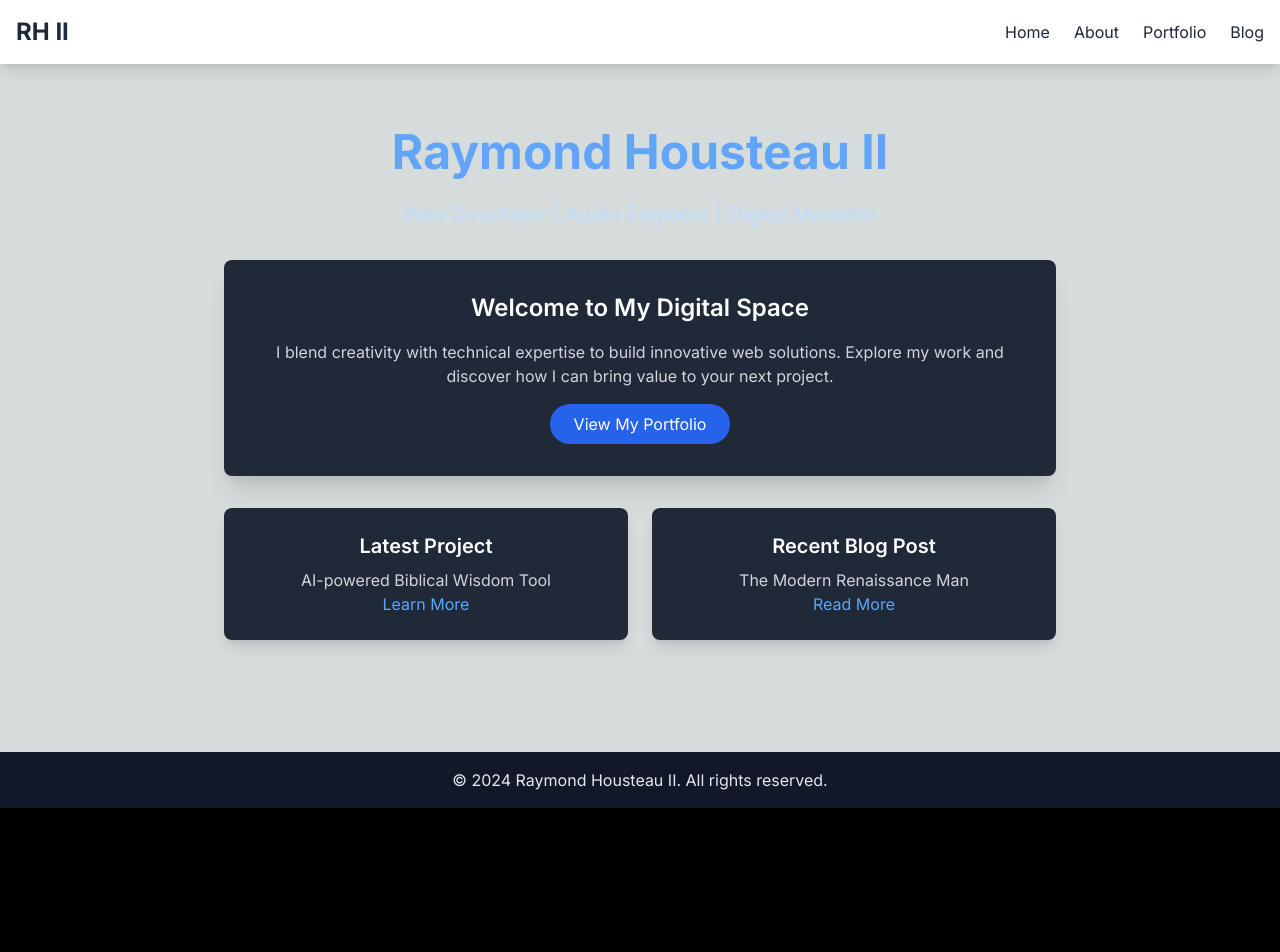
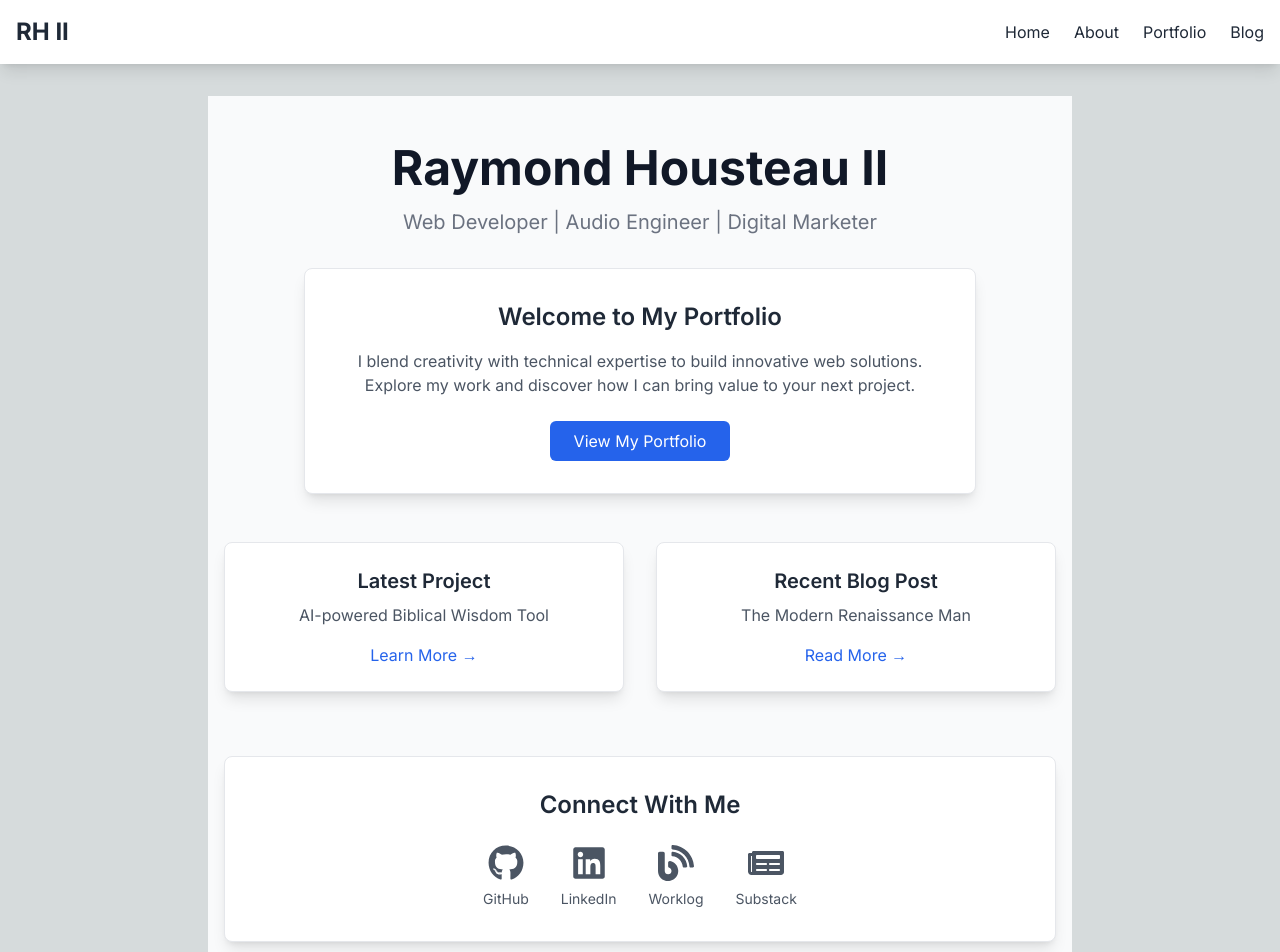
Before and after one commit to RaymondFH/Portfolio-Site, a Next.js app: page / in a window 1280 px wide. Shown: the top 952 px of the page. Before the commit the page ends 808 px from the top, so only its background shows below. Built offline with nearby package versions, Linux system fonts and the light colour scheme.

Commit message:
style updates

```diff
--- a/package.json
+++ b/package.json
@@ -13,6 +13,7 @@
     "next": "14.2.5",
     "react": "^18",
     "react-dom": "^18",
+    "react-icons": "^5.3.0",
     "remark": "^15.0.1",
     "remark-html": "^16.0.1"
   },
--- a/src/app/blog/page.tsx
+++ b/src/app/blog/page.tsx
@@ -5,19 +5,28 @@ export default function Blog() {
   const posts = getSortedPostsData()
 
   return (
-    <div>
-      <h1 className="text-4xl font-bold mb-8 text-white">Blog</h1>
-      <div className="grid gap-8">
-        {posts.map(({ id, date, title, excerpt }) => (
-          <Link href={`/blog/${id}`} key={id} className="block">
-            <div className="bg-gray-800 shadow-lg rounded-lg p-6 hover:shadow-xl transition duration-300">
-              <h2 className="text-2xl font-semibold mb-2 text-blue-300">{title}</h2>
-              <p className="text-gray-400 text-sm mb-4">{date}</p>
-              <p className="text-gray-300">{excerpt}</p>
-              <span className="inline-block mt-4 text-blue-400 hover:text-blue-300">Read More</span>
-            </div>
-          </Link>
-        ))}
+    <div className="bg-gray-50 min-h-screen">
+      <div className="container mx-auto px-4 py-12">
+        <h1 className="text-4xl font-bold mb-8 text-center text-gray-900">Blog</h1>
+        <p className="text-xl text-gray-700 mb-12 text-center max-w-3xl mx-auto">
+          Explore my thoughts on web development, AI, audio engineering, and more. Here, I share insights, experiences, and reflections on my journey in tech and creativity.
+        </p>
+        <div className="grid md:grid-cols-2 gap-8">
+          {posts.map(({ id, date, title, excerpt }) => (
+            <Link href={`/blog/${id}`} key={id} className="block h-full">
+              <div className="bg-white shadow-lg rounded-lg p-6 hover:shadow-xl transition duration-300 border border-gray-200 h-full flex flex-col justify-between">
+                <div>
+                  <h2 className="text-2xl font-semibold mb-2 text-gray-800">{title}</h2>
+                  <p className="text-gray-600 text-sm mb-4">{date}</p>
+                  <p className="text-gray-700">{excerpt}</p>
+                </div>
+                <span className="inline-block mt-4 text-blue-600 hover:text-blue-800 font-semibold">
+                  Read More →
+                </span>
+              </div>
+            </Link>
+          ))}
+        </div>
       </div>
     </div>
   )
--- a/src/app/page.tsx
+++ b/src/app/page.tsx
@@ -1,30 +1,56 @@
 import Link from 'next/link'
+import { FaGithub, FaLinkedin, FaBlog, FaNewspaper } from 'react-icons/fa'
 
 export default function Home() {
   return (
-    <div className="text-center px-4 py-8">
-      <h1 className="text-5xl font-bold mb-6 text-blue-400">Raymond Housteau II</h1>
-      <p className="text-xl mb-8 text-blue-200">Web Developer | Audio Engineer | Digital Marketer</p>
-      <div className="bg-gray-800 shadow-xl rounded-lg p-8 mb-8">
-        <h2 className="text-2xl font-semibold mb-4 text-white">Welcome to My Digital Space</h2>
-        <p className="mb-4 text-gray-300">
+    <div className="bg-gray-50 min-h-screen">
+      <div className="container mx-auto px-4 py-12 text-center">
+        <h1 className="text-5xl font-bold mb-4 text-gray-900">Raymond Housteau II</h1>
+        <p className="text-xl mb-8 text-gray-500">Web Developer | Audio Engineer | Digital Marketer</p>
+        <div className="bg-white shadow-lg rounded-lg p-8 mb-12 max-w-2xl mx-auto border border-gray-200">
+          <h2 className="text-2xl font-semibold mb-4 text-gray-800">Welcome to My Portfolio</h2>
+          <p className="mb-6 text-gray-600">
             I blend creativity with technical expertise to build innovative web solutions.
             Explore my work and discover how I can bring value to your next project.
           </p>
-        <Link href="/portfolio" className="inline-block bg-blue-600 text-white px-6 py-2 rounded-full hover:bg-blue-700 transition duration-300">
+          <Link href="/portfolio" className="inline-block bg-blue-600 text-white px-6 py-2 rounded-md hover:bg-blue-700 transition duration-300">
             View My Portfolio
           </Link>
         </div>
-      <div className="grid grid-cols-1 md:grid-cols-2 gap-6">
-        <div className="bg-gray-800 shadow-lg rounded-lg p-6">
-          <h3 className="text-xl font-semibold mb-2 text-white">Latest Project</h3>
-          <p className="text-gray-300">AI-powered Biblical Wisdom Tool</p>
-          <Link href="/portfolio" className="text-blue-400 hover:underline">Learn More</Link>
+        <div className="grid md:grid-cols-2 gap-8 max-w-4xl mx-auto">
+          <div className="bg-white shadow-lg rounded-lg p-6 border border-gray-200 hover:shadow-xl transition duration-300">
+            <h3 className="text-xl font-semibold mb-2 text-gray-800">Latest Project</h3>
+            <p className="text-gray-600 mb-4">AI-powered Biblical Wisdom Tool</p>
+            <Link href="/portfolio" className="text-blue-600 hover:text-blue-800 transition duration-300">Learn More →</Link>
           </div>
-        <div className="bg-gray-800 shadow-lg rounded-lg p-6">
-          <h3 className="text-xl font-semibold mb-2 text-white">Recent Blog Post</h3>
-          <p className="text-gray-300">The Modern Renaissance Man</p>
-          <Link href="/blog" className="text-blue-400 hover:underline">Read More</Link>
+          <div className="bg-white shadow-lg rounded-lg p-6 border border-gray-200 hover:shadow-xl transition duration-300">
+            <h3 className="text-xl font-semibold mb-2 text-gray-800">Recent Blog Post</h3>
+            <p className="text-gray-600 mb-4">The Modern Renaissance Man</p>
+            <Link href="/blog" className="text-blue-600 hover:text-blue-800 transition duration-300">Read More →</Link>
+          </div>
+        </div>
+
+        {/* New links section */}
+        <div className="mt-16 bg-white shadow-lg rounded-lg p-8 max-w-4xl mx-auto border border-gray-200">
+          <h3 className="text-2xl font-semibold mb-6 text-gray-800">Connect With Me</h3>
+          <div className="flex justify-center space-x-8">
+            <a href="https://github.com/RaymondFH" className="group flex flex-col items-center" target="_blank" rel="noopener noreferrer">
+              <FaGithub className="text-4xl text-gray-600 group-hover:text-blue-600 transition duration-300" />
+              <span className="mt-2 text-sm text-gray-600 group-hover:text-blue-600 transition duration-300">GitHub</span>
+            </a>
+            <a href="https://www.linkedin.com/in/rhousteauii/" className="group flex flex-col items-center" target="_blank" rel="noopener noreferrer">
+              <FaLinkedin className="text-4xl text-gray-600 group-hover:text-blue-600 transition duration-300" />
+              <span className="mt-2 text-sm text-gray-600 group-hover:text-blue-600 transition duration-300">LinkedIn</span>
+            </a>
+            <a href="https://coolguyblog.com" className="group flex flex-col items-center" target="_blank" rel="noopener noreferrer">
+              <FaBlog className="text-4xl text-gray-600 group-hover:text-blue-600 transition duration-300" />
+              <span className="mt-2 text-sm text-gray-600 group-hover:text-blue-600 transition duration-300">Worklog</span>
+            </a>
+            <a href="https://substack.com/@coolguyblog" className="group flex flex-col items-center" target="_blank" rel="noopener noreferrer">
+              <FaNewspaper className="text-4xl text-gray-600 group-hover:text-blue-600 transition duration-300" />
+              <span className="mt-2 text-sm text-gray-600 group-hover:text-blue-600 transition duration-300">Substack</span>
+            </a>
+          </div>
         </div>
       </div>
     </div>
```
Also changed, not shown: 1 other file (tests, documents, lock files or other folders). Lines whose indentation alone changed are shown as unchanged.
